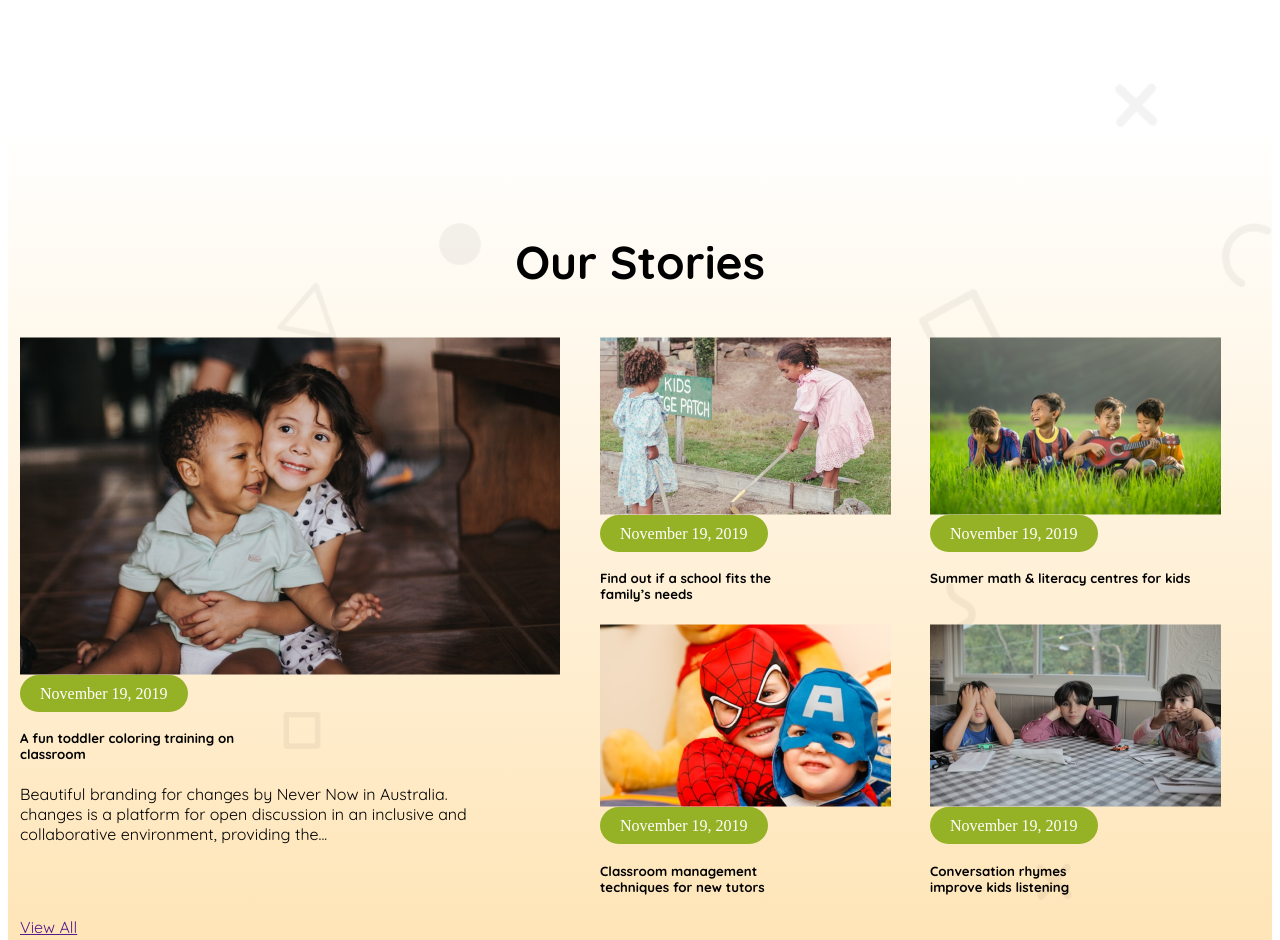
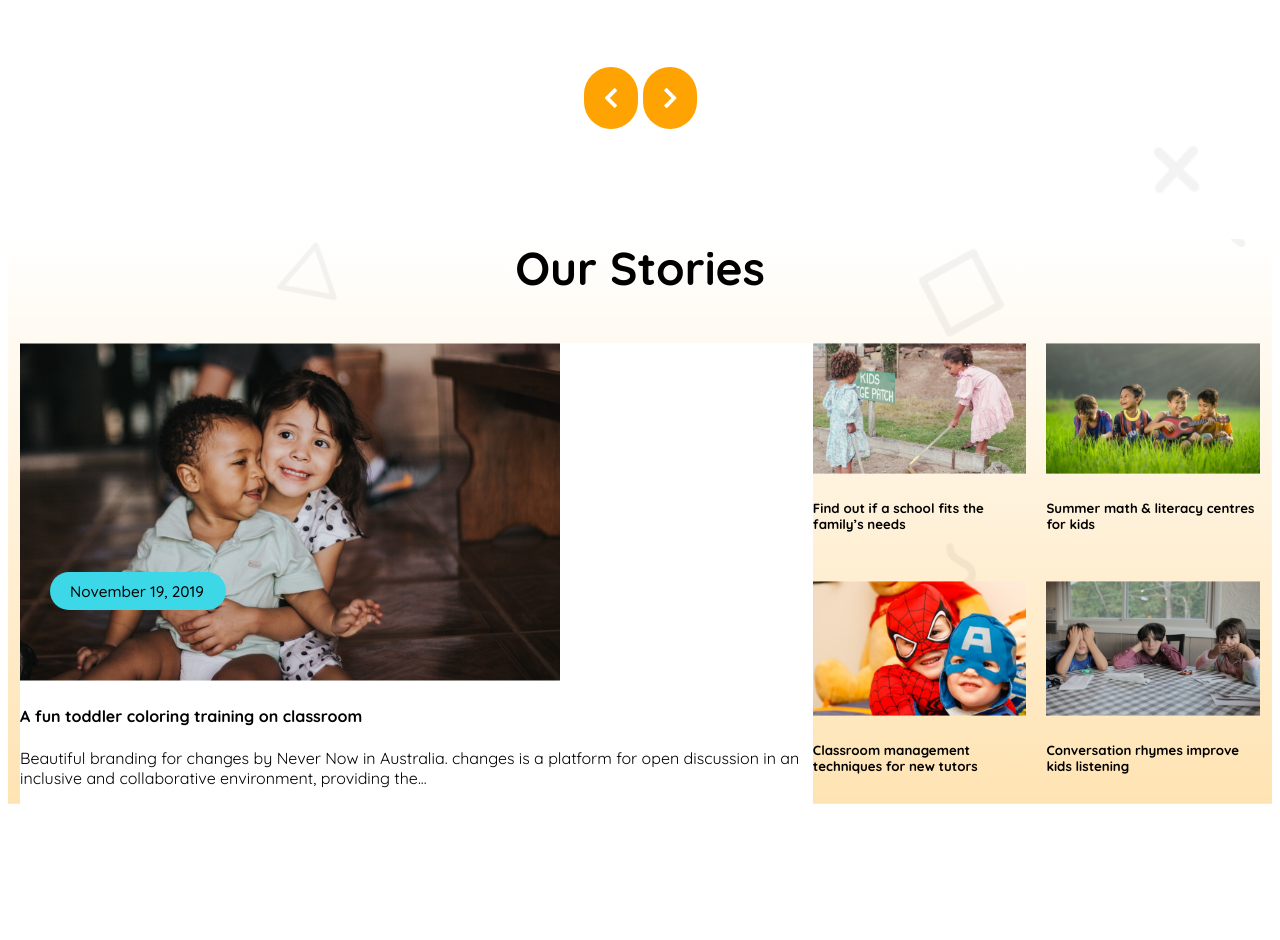
Before and after one commit to mim-1612/ASSIGNMENT-2, a plain HTML site: page index.html in a window 1280 px wide. Shown: the part 1343-2283 px from the top of the page. After the commit the page ends 2155 px from the top, so only its background shows below. Drawn offline with Linux system fonts and the light colour scheme.

Commit message:
added the stories

```diff
--- a/index.html
+++ b/index.html
@@ -74,67 +74,75 @@
           <p class="read3">Read More</p>
         </div>
       </div>
+      <div class="arrow">
+        <div>
+          <img src="./assets/Symbol.png" alt="">
+
+        </div>
+        <div>
+          <img src="./assets/Symbol (1).png" alt="">
+        </div>
 
       </div>
 
-    </section>
+      </div>
+     </section>
 
-    <section class="stories">
+     <section class="stories">
       <div class="stories-container content-width">
-        <h3 class="stories-head">Our Stories</h3>
+        <h3>Our Stories</h3>
 
-        <div class="stories-img display-flex">
-          <div class="story-1-card">
-            <img src="./assets/story-1.png" alt="">
-            <div class="date">
-              <span class="all-span">November 19, 2019</span>
-            </div>
-            <h5 class="all-h5">A fun toddler coloring training on <br>classroom</h5>
-            <p>Beautiful branding for changes by Never Now in Australia. <br>
-              changes is a platform for open discussion in an inclusive and <br>
-              collaborative environment, providing the...</p>
-           </div>
-
-           <div class="all-card">
-
-            <div class="stories-card">
-              <img src="./assets/story-2.png" alt="">
-              <span class="all-span">November 19, 2019</span>
-              <h5 class="all-h5">Find out if a school fits the <br>
-                  family’s needs</h5>
-            </div>
-
-            <div class="stories-card">
-              <img src="./assets/story-3.png" alt="">
-              <span class="all-span" id="diffrent">November 19, 2019</span>
-              <h5 class="all-h5">Summer math & literacy
-                  centres for kids</h5>
-          </div>
+      <div class="parent">
+        <div class="story-1">
+          <img src="./assets/story-1.png" alt="">
+          <span>November 19, 2019</span>
+          <h4>A fun toddler coloring training on
+            classroom</h4>
+            <p>Beautiful branding for changes by Never Now in Australia. changes is a platform for open discussion in an inclusive and collaborative environment, providing the...</p>
+       </div>
+       <div class="story-2">
+        <div>
+          <img src="./assets/story-2.png" alt="">
+          <span>November 19, 2019</span>
+          <h5>Find out if a school fits the family’s needs</h5>
+        </div>
+        <div>
+          <img src="./assets/story-3.png" alt="">
+          <span>November 19, 2019</span>
+          <h5>Summer math & literacy centres for kids </h5>
+        </div>
+        <div>
+          <img src="./assets/story-4.png" alt="">
+          <span>November 19, 2019</span>
+          <h5>Classroom management techniques for new tutors</h5>
+        </div>
+        <div>
+          <img src="./assets/story-5.png" alt="">
+          <span>November 19, 2019</span>
+          <h5>Conversation rhymes improve kids listening</h5>
+        </div>
 
 
-      <div class="stories-card">
-        <img src="./assets/story-4.png" alt="">
-        <span class="all-span">November 19, 2019</span>
-        <h5 class="all-h5">Classroom management <br>
-            techniques for new tutors</h5>
-      </div>
-
-      <div class="stories-card">
-        <img src="./assets/story-5.png" alt="">
-        <span class="all-span">November 19, 2019</span>
-        <h5 class="all-h5">Conversation rhymes <br>
-            improve kids listening</h5>
-      </div>
-    </div>
-
-      </div>
-      <div class="view">
-             <a class=" secondary-button" href=""> View All</a>
+       </div>
       </div>
       </div>
 
+     </section>
+
+
+    </main>
+
+
+
+
+  <footer>
+
+    <section class="footer">
+
     </section>
-  </main>
+
+  </footer>
+
   <script src="https://kit.fontawesome.com/22256b2355.js" crossorigin="anonymous"></script>
 
 </body>
--- a/styles/style.css
+++ b/styles/style.css
@@ -204,52 +204,73 @@
 .carriculum-card .read3{
           color: #8700FF;
           font-weight: 700;
+
 }
+
+.arrow img{
+  background-color: #FEA301;
+  padding: 20px;
+  border-radius: 50px;
+
+}
+.arrow{
+  display: flex;
+  justify-content: center;
+  align-items: center;
+  text-align: center;
+  gap: 5px;
+}
+
+
+
+
 
 /*-------------------Strories-styles----------------- */
 
+.stories{
+  background: url(../assets/bg.png),linear-gradient(0.00deg, rgba(254, 163, 1, 0.3),rgba(255, 255, 255, 0.3) 100%);
+  background-repeat: no-repeat;
+  background-size: cover;
+  background-position: center;
+}
 
-.stories-head{
+.stories-container h3{
+  text-align: center;
   font-size: 46px;
-  font-weight: 700;
-  text-align: center;
-
-}
-.stories{
-  padding: 60px 0;
-  background: url(../assets/bg.png),linear-gradient(0.00deg, rgba(254, 163, 1, 0.3),rgba(255, 255, 255, 0.3) 100%);;
-  background-repeat: no-repeat;
-  background-size: contain;
-  background-position: center;
-
-}
-.stories-img #story-1-card{
-
-
-  width: 500px;
-  margin-top: 150px;
-  border-radius: 16px 16px 0px 0px;
-  background-color: rgb(255, 255, 255);
+font-weight: 700;
 
 
 }
-.all-span{
-  font-size: 1rem;
-  line-height: 29px;
-  font-family: "Raleway", serif;
-  color: #FFFFFF;
-  padding: 10px 20px;
-  background-color: #95B226;
-  border-radius: 48px;
+.story-1{
+  background-color: #FFFFFF;
+  position: relative;
 }
-.all-card{
-  margin-left: 40px;
-  display: grid;
-  grid-template-columns: repeat(2, 1fr);
+.stories img{
+  max-width: 100%;
 }
-.stories-card .all-h5{
-  text-align: left;
+.stories span{
+  font-size: 15.34px;
+font-weight: 500;
+width: 136.46px;
+height: 18.22px;
+border-radius: 47.93px;
+
+background: rgb(60, 216, 232);
+padding: 10px 20px;
+position: absolute;
+left: 30px;
+bottom: 42%;
 }
+.parent{
+  display: flex;
+  margin-top: 40px;
+}
+.stories-container .story-2{
+   display: grid;
+   grid-template-columns: repeat(2, 1fr);
+   gap: 20px;
+}
+
 
 
 /*------------------------------mobile responsive------------------------------*/
@@ -266,12 +287,21 @@
           .head-2, .btn-1{
                     display: none;
           }
-          .banner-section img{
-                    max-width: 90%;
+          .banner-info > img{
+                    max-width: 100%;
+                    margin: 0 auto;
 
           }
           .banner-info{
                     max-width: 90%;
           }
+          .carriculum-card{
+            flex-direction: column;
+
+          }
+          .card-1, .card-2, .card-3{
+            width: 90%;
+            margin: 0 auto;
+          }
 
 }
```
Also changed, not shown: assets/Symbol (1).png (added), assets/Symbol.png (added).
